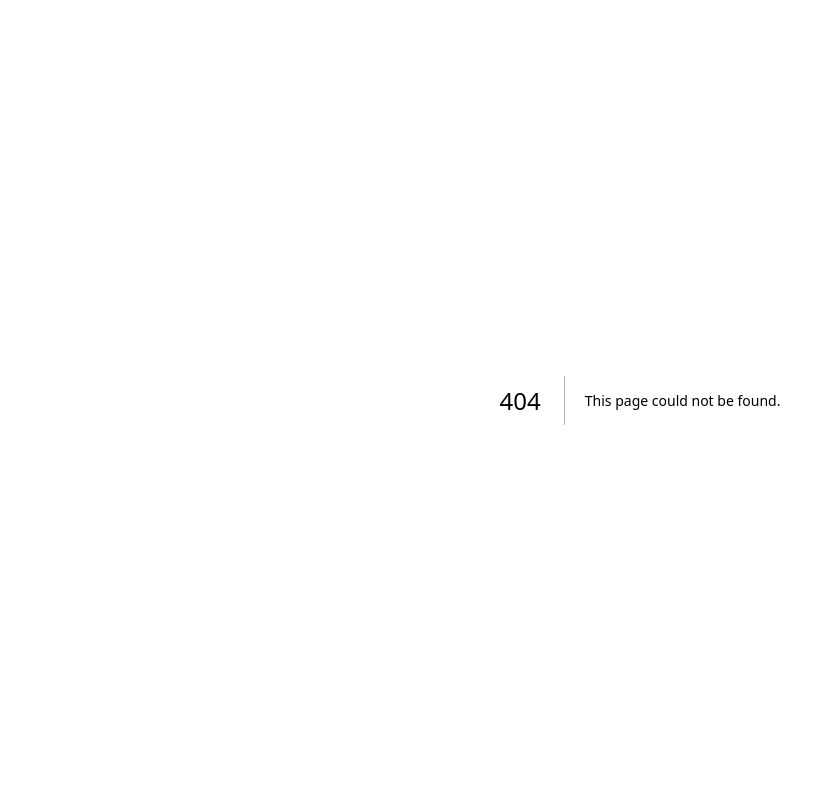
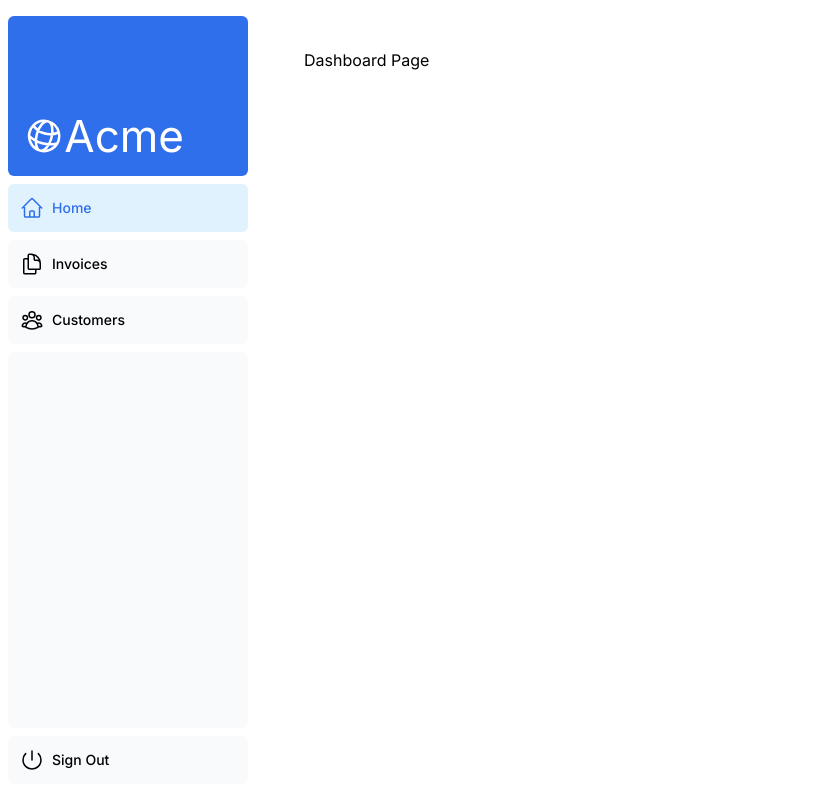
Before and after one commit to Difenter/nextjs-dashboard, a Next.js app: page /dashboard in a window 1280 px wide. Before the commit this address had no page. Shown: the whole page, without its empty margins (0-835 px from the left). Built offline with nearby package versions, Linux system fonts and the light colour scheme.

Commit message:
Added my project

```diff
--- /dev/null
+++ b/app/config/config.tsx
@@ -0,0 +1,23 @@
+import {
+  UserGroupIcon,
+  HomeIcon,
+  DocumentDuplicateIcon,
+} from '@heroicons/react/24/outline';
+
+export const LINKS = [
+  {
+    name: 'Home',
+    href: '/dashboard',
+    icon: HomeIcon
+  },
+  {
+    name: 'Invoices',
+    href: '/dashboard/invoices',
+    icon: DocumentDuplicateIcon,
+  },
+  {
+    name: 'Customers',
+    href: '/dashboard/customers',
+    icon: UserGroupIcon
+  },
+];
--- /dev/null
+++ b/app/dashboard/customers/page.tsx
@@ -0,0 +1,3 @@
+export default function Page() {
+  return <p>Customers Page</p>;
+}
--- /dev/null
+++ b/app/dashboard/invoices/page.tsx
@@ -0,0 +1,3 @@
+export default function Page() {
+  return <p>Invoices Page</p>;
+}
--- /dev/null
+++ b/app/dashboard/layout.tsx
@@ -0,0 +1,12 @@
+import SideNav from '@/app/ui/dashboard/sidenav';
+
+export default function Layout({ children }: { children: React.ReactNode }) {
+  return (
+    <div className="flex h-screen flex-col md:flex-row md:overflow-hidden">
+      <div className="w-full flex-none md:w-64">
+        <SideNav />
+      </div>
+      <div className="flex-grow p-6 md:overflow-y-auto md:p-12">{children}</div>
+    </div>
+  );
+}
--- /dev/null
+++ b/app/dashboard/page.tsx
@@ -0,0 +1,3 @@
+export default function Page() {
+  return <p>Dashboard Page</p>;
+}
--- a/app/layout.tsx
+++ b/app/layout.tsx
@@ -1,3 +1,6 @@
+import '@/app/ui/global.css';
+import { inter } from '@/app/ui/fonts';
+
 export default function RootLayout({
   children,
 }: {
@@ -5,7 +8,7 @@
 }) {
   return (
     <html lang="en">
-      <body>{children}</body>
+      <body className={`${inter.className} antialiased`}>{children}</body>
     </html>
   );
 }
--- a/app/page.tsx
+++ b/app/page.tsx
@@ -1,16 +1,20 @@
 import AcmeLogo from '@/app/ui/acme-logo';
+import styles from '@/app/ui/home.module.css';
 import { ArrowRightIcon } from '@heroicons/react/24/outline';
 import Link from 'next/link';
+import Image from 'next/image';
+
+import { lusitana } from '@/app/ui/fonts';
 
 export default function Page() {
   return (
     <main className="flex min-h-screen flex-col p-6">
       <div className="flex h-20 shrink-0 items-end rounded-lg bg-blue-500 p-4 md:h-52">
-        {/* <AcmeLogo /> */}
+        <AcmeLogo />
       </div>
       <div className="mt-4 flex grow flex-col gap-4 md:flex-row">
         <div className="flex flex-col justify-center gap-6 rounded-lg bg-gray-50 px-6 py-10 md:w-2/5 md:px-20">
-          <p className={`text-xl text-gray-800 md:text-3xl md:leading-normal`}>
+          <p className={`text-xl text-gray-800 md:text-3xl md:leading-normal ${lusitana.className}`}>
             <strong>Welcome to Acme.</strong> This is the example for the{' '}
             <a href="https://nextjs.org/learn/" className="text-blue-500">
               Next.js Learn Course
@@ -25,7 +29,20 @@
           </Link>
         </div>
         <div className="flex items-center justify-center p-6 md:w-3/5 md:px-28 md:py-12">
-          {/* Add Hero Images Here */}
+        <Image
+          src="/hero-desktop.png"
+          width={1000}
+          height={760}
+          className="hidden md:block"
+          alt="Screenshots of the dashboard project showing desktop version"
+        />
+        <Image
+          src="/hero-mobile.png"
+          width={560}
+          height={620}
+          className="block md:hidden"
+          alt="Screenshots of the dashboard project showing mobile version"
+        />
         </div>
       </div>
     </main>
--- a/app/ui/dashboard/nav-links.tsx
+++ b/app/ui/dashboard/nav-links.tsx
@@ -1,35 +1,29 @@
-import {
-  UserGroupIcon,
-  HomeIcon,
-  DocumentDuplicateIcon,
-} from '@heroicons/react/24/outline';
+"use client"
 
-// Map of links to display in the side navigation.
-// Depending on the size of the application, this would be stored in a database.
-const links = [
-  { name: 'Home', href: '/dashboard', icon: HomeIcon },
-  {
-    name: 'Invoices',
-    href: '/dashboard/invoices',
-    icon: DocumentDuplicateIcon,
-  },
-  { name: 'Customers', href: '/dashboard/customers', icon: UserGroupIcon },
-];
+import Link from 'next/link';
+import { usePathname } from 'next/navigation';
+import clsx from 'clsx';
+import { LINKS } from '@/app/config/config';
 
 export default function NavLinks() {
+  const pathname = usePathname();
+
   return (
     <>
-      {links.map((link) => {
+      {LINKS.map((link) => {
         const LinkIcon = link.icon;
         return (
-          <a
+          <Link
             key={link.name}
             href={link.href}
-            className="flex h-[48px] grow items-center justify-center gap-2 rounded-md bg-gray-50 p-3 text-sm font-medium hover:bg-sky-100 hover:text-blue-600 md:flex-none md:justify-start md:p-2 md:px-3"
+            className={clsx(
+              'flex h-[48px] grow items-center justify-center gap-2 rounded-md bg-gray-50 p-3 text-sm font-medium hover:bg-sky-100 hover:text-blue-600 md:flex-none md:justify-start md:p-2 md:px-3',
+              {'bg-sky-100 text-blue-600': pathname === link.href,}
+            )}
           >
             <LinkIcon className="w-6" />
             <p className="hidden md:block">{link.name}</p>
-          </a>
+          </Link>
         );
       })}
     </>
--- /dev/null
+++ b/app/ui/fonts.ts
@@ -0,0 +1,5 @@
+import { Inter, Lusitana } from 'next/font/google';
+
+export const inter = Inter({ subsets: ['latin'] });
+
+export const lusitana = Inter({ subsets: ['latin'], weight: ['400', '700'], });
--- /dev/null
+++ b/app/ui/home.module.css
@@ -0,0 +1,7 @@
+.shape {
+  height: 0;
+  width: 0;
+  border-bottom: 30px solid black;
+  border-left: 20px solid transparent;
+  border-right: 20px solid transparent;
+}
```
